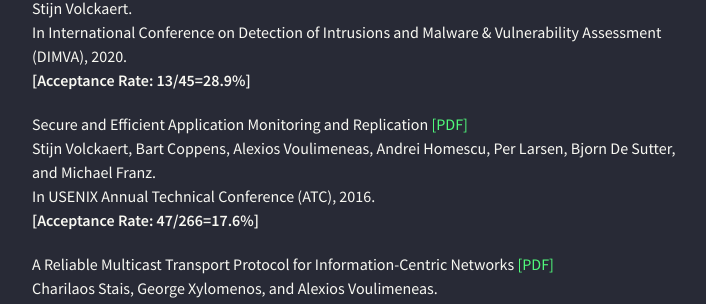
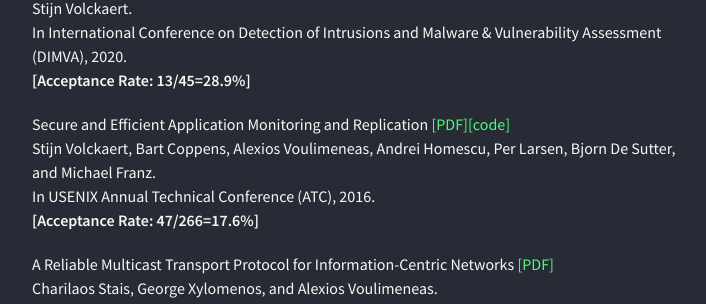
Before and after one commit to alexios-voulimeneas/alexios-voulimeneas.github.io, a Jekyll site: the page built from index.md, in a window 1280 px wide and 900 px high, scrolled down 1354 px. Shown: the part 146-450 px from the top of the window, without its empty margins (283-989 px from the left). Built offline with Jekyll 4.4.1, drawn with Linux system fonts in a browser that asks for light colours; nearby versions of some CDN libraries; the repository's description, which GitHub fills in, is left out.

Commit message:
Update index.md

```diff
--- a/index.md
+++ b/index.md
@@ -47,7 +47,7 @@
 & Vulnerability Assessment (DIMVA), 2020.
 **[Acceptance Rate: 13/45=28.9%]**
 
-Secure and Efficient Application Monitoring and Replication [[PDF]](https://people.cs.kuleuven.be/~stijn.volckaert/papers/2016_ATC_ReMon.pdf)
+Secure and Efficient Application Monitoring and Replication [[PDF]](https://people.cs.kuleuven.be/~stijn.volckaert/papers/2016_ATC_ReMon.pdf)[[code]](https://github.com/ReMon-MVEE/ReMon)
 Stijn Volckaert, Bart Coppens, Alexios Voulimeneas, Andrei Homescu, Per Larsen, Bjorn De Sutter, and Michael Franz.
 In USENIX Annual Technical Conference (ATC), 2016.
 **[Acceptance Rate: 47/266=17.6%]**
```
